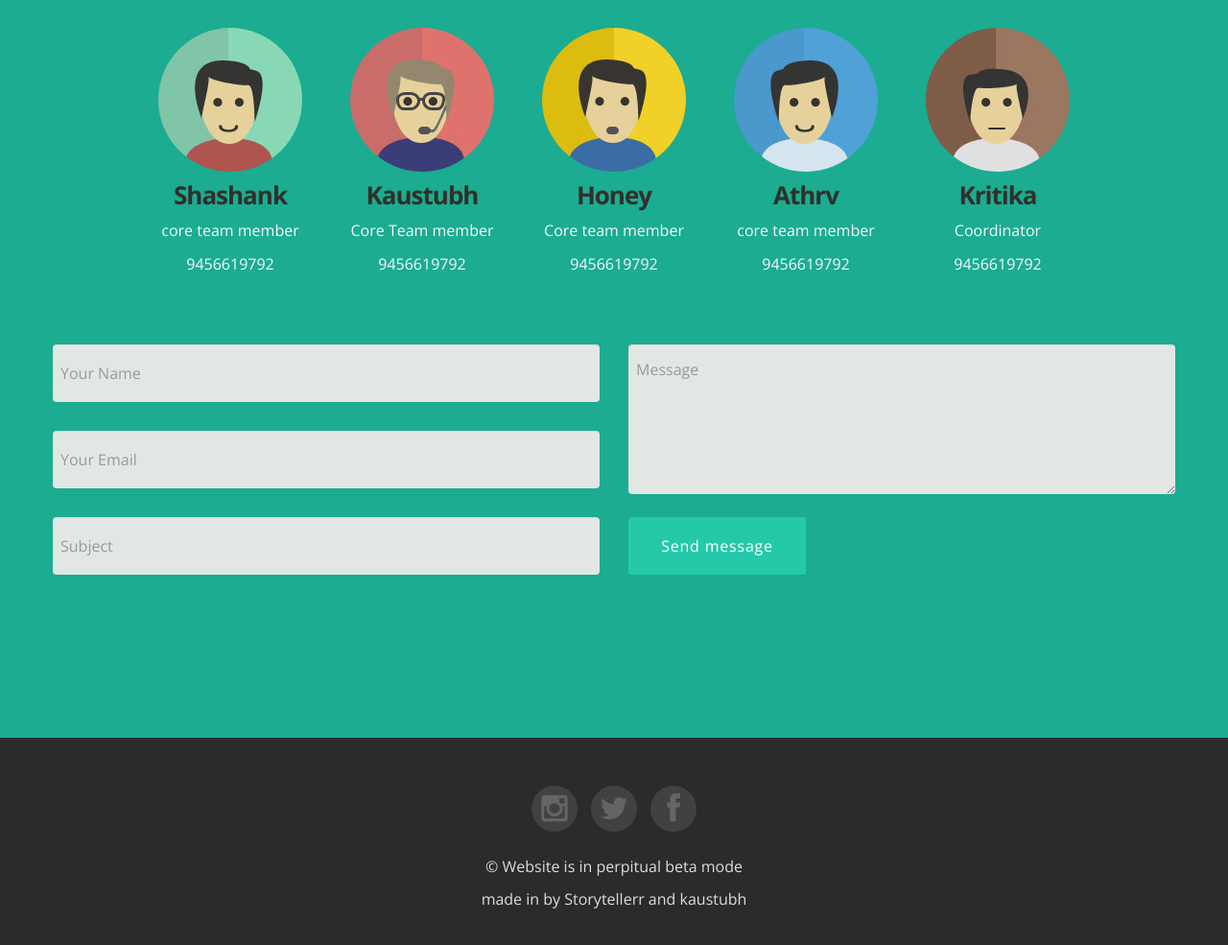
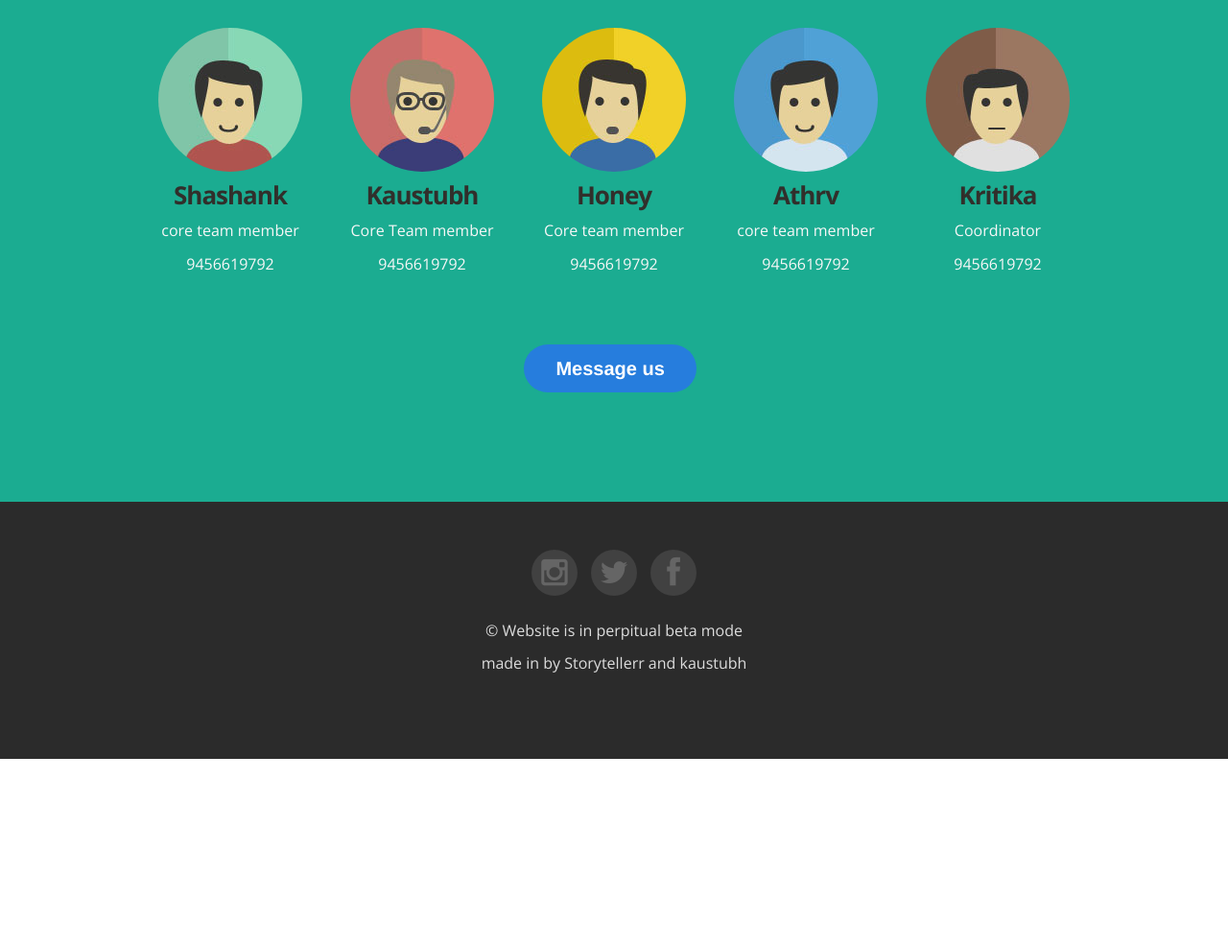
Before and after one commit to dexterix/dexterix.github.io, a plain HTML site: page index.html in a window 1280 px wide. Shown: the part 5228-6213 px from the top of the page at 96% size. After the commit the page ends 6019 px from the top, so only its background shows below. Drawn offline with nearby package versions, Linux system fonts and the light colour scheme; a script that the page names is missing; some icons are missing.

Commit message:
message us working

```diff
--- a/css/style.css
+++ b/css/style.css
@@ -929,59 +929,6 @@ section#about {
 #contact-form {
 	position: relative;
 	z-index: 999;
-}
-
-#contact-form input[type=text], .contactForm textarea {
-	background: rgba(227, 231, 228, 1);
-	font-family: 'Open Sans', sans serif;
-	border: 0;
-	font-size:16px;
-	text-align: left;
-	vertical-align: middle;
-}
-
-.contactForm textarea {
-	height: 156px;
-}
-
-#contact-form input[type=text]:focus, .contactForm textarea:focus {
-	background: #fff;
-	color: #555;
-	box-shadow: none;
-	-moz-box-shadow: none;
-	-webkit-box-shadow: none;
-	transition: background 0.25 ease-in;
-	-moz-transition: background 0.25 ease-in;
-	-webkit-transition: background 0.25 ease-in;
-}
-#contact-form input[type=text] {
-	height: 60px;
-	margin-bottom:30px;
-}
-#contact-form input[type=submit] {
-	color: #fff;
-	width: 185px;
-	height: 60px;
-	text-shadow: none;
-	font-size: 16px;
-	padding:0.5em;
-	letter-spacing: 0.05em;
-	margin: 0 0 20px 0;
-	display: block;
-	border: 0;
-	text-transform: none;
-	border-radius: 3px;
-	-moz-border-radius: 3px;
-	-webkit-border-radius: 3px;
-	box-shadow: none;
-	-moz-box-shadow: none;
-	-webkit-box-shadow: none;
-}
-#contact-form input[type=submit]:hover, #contact-form input[type=submit]:active {
-	background: #43413e !important;
-}
-#contact-form textarea {
-	padding-top: 1em;
 }
 div.cform-response-output {
 	max-width: 60%;
--- a/index.html
+++ b/index.html
@@ -636,38 +636,28 @@
 	</div>
 	<div class="blankdivider30">
 	</div>
+	<!--contact us typecast form-->
 	<div class="row">
 		<div class="span12">
-			<div class="cform" id="contact-form">
-				<div id="sendmessage">Your message has been sent. Thank you!</div>
-                <div id="errormessage"></div>
-				<form action="" method="post" role="form" class="contactForm">
-					<div class="row">
-						<div class="span6">
-							<div class="field your-name form-group">
-								<input type="text" name="name" class="form-control" id="name" placeholder="Your Name" data-rule="minlen:4" data-msg="Please enter at least 4 chars" />
-                                <div class="validation"></div>
-							</div>
-							<div class="field your-email form-group">
-								<input type="text" class="form-control" name="email" id="email" placeholder="Your Email" data-rule="email" data-msg="Please enter a valid email" />
-                                <div class="validation"></div>
-							</div>
-							<div class="field subject form-group">
-								<input type="text" class="form-control" name="subject" id="subject" placeholder="Subject" data-rule="minlen:4" data-msg="Please enter at least 8 chars of subject" />
-                                <div class="validation"></div>
-							</div>
-						</div>
-						<div class="span6">
-							<div class="field message form-group">
-								<textarea class="form-control" name="message" rows="5" data-rule="required" data-msg="Please write something for us" placeholder="Message"></textarea>
-                                <div class="validation"></div>
-							</div>
-							<input type="submit" value="Send message" class="btn btn-theme pull-left">
-						</div>
+
+					<a class="typeform-share button" href="https://technojam.typeform.com/to/toCAhl"
+					data-mode="popup" style="display:inline-block;text-decoration:none;
+					background-color:#267DDD;color:white;cursor:pointer;font-family:Helvetica,
+					Arial,sans-serif;font-size:20px;line-height:50px;text-align:center;margin:0;
+					height:50px;padding:0px 33px;border-radius:25px;max-width:100%;
+					white-space:nowrap;overflow:hidden;text-overflow:ellipsis;font-weight:bold;
+					-webkit-font-smoothing:antialiased;-moz-osx-font-smoothing:grayscale;margin-left: 42%;"
+					 target="_blank">
+					   Message us
+				 	 </a>
+					<script> (function()
+								{ var qs,js,q,s,d=document, gi=d.getElementById, ce=d.createElement,
+									 gt=d.getElementsByTagName, id="typef_orm_share", b="https://embed.typeform.com/";
+									  if(!gi.call(d,id)){ js=ce.call(d,"script"); js.id=id; js.src=b+"embed.js";
+										q=gt.call(d,"script")[0]; q.parentNode.insertBefore(js,q) }
+									})()
+					</script>
 					</div>
-				</form>
-			</div>
-		</div>
 		<!-- ./span12 -->
 	</div>
 </div>
@@ -677,9 +667,9 @@
 	<div class="row">
 		<div class="span6 offset3">
 			<ul class="social-networks">
-				<li><a href="#"><i class="icon-circled icon-bgdark icon-instagram icon-2x"></i></a></li>
-				<li><a href="#"><i class="icon-circled icon-bgdark icon-twitter icon-2x"></i></a></li>
-				<li><a href="#"><i class="icon-circled icon-bgdark icon-facebook icon-2x"></i></a></li>
+				<li><a href="https://www.facebook.com/technojam.scse"><i class="icon-circled icon-bgdark icon-instagram icon-2x"></i></a></li>
+				<li><a href="https://www.facebook.com/technojam.scse"><i class="icon-circled icon-bgdark icon-twitter icon-2x"></i></a></li>
+				<li><a href="https://www.facebook.com/technojam.scse"><i class="icon-circled icon-bgdark icon-facebook icon-2x"></i></a></li>
 			</ul>
 			<p class="aboutwebsite">
 				&copy; Website is in perpitual beta mode
@@ -704,13 +694,6 @@
 <script src="js/inview.js"></script>
 <script src="js/animate.js"></script>
 <script src="js/custom.js"></script>
-<script src="contactform/contactform.js"></script>
-<!-- <script>(function(i,s,o,g,r,a,m){i['GoogleAnalyticsObject']=r;i[r]=i[r]||function(){
-    (i[r].q=i[r].q||[]).push(arguments)},i[r].l=1*new Date();a=s.createElement(o),
-    m=s.getElementsByTagName(o)[0];a.async=1;a.src=g;m.parentNode.insertBefore(a,m)
-    })(window,document,'script','//www.google-analytics.com/analytics.js','ga');
-    ga('create', 'UA-55234356-4', 'auto');
-    ga('send', 'pageview');
-</script> -->
+
 </body>
 </html>
```
Also changed, not shown: img/works/big.jpg (deleted).
